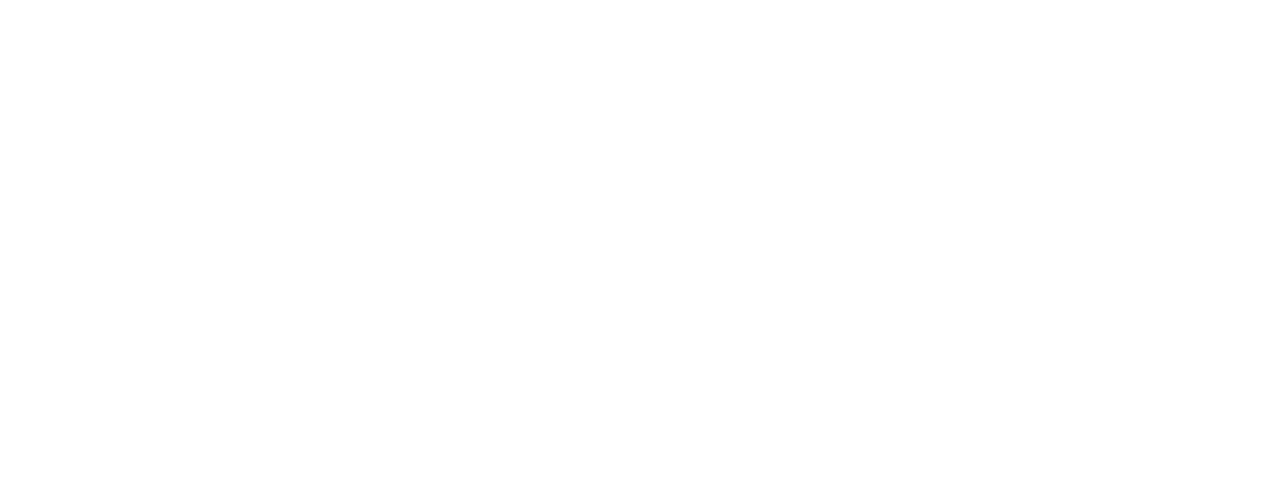
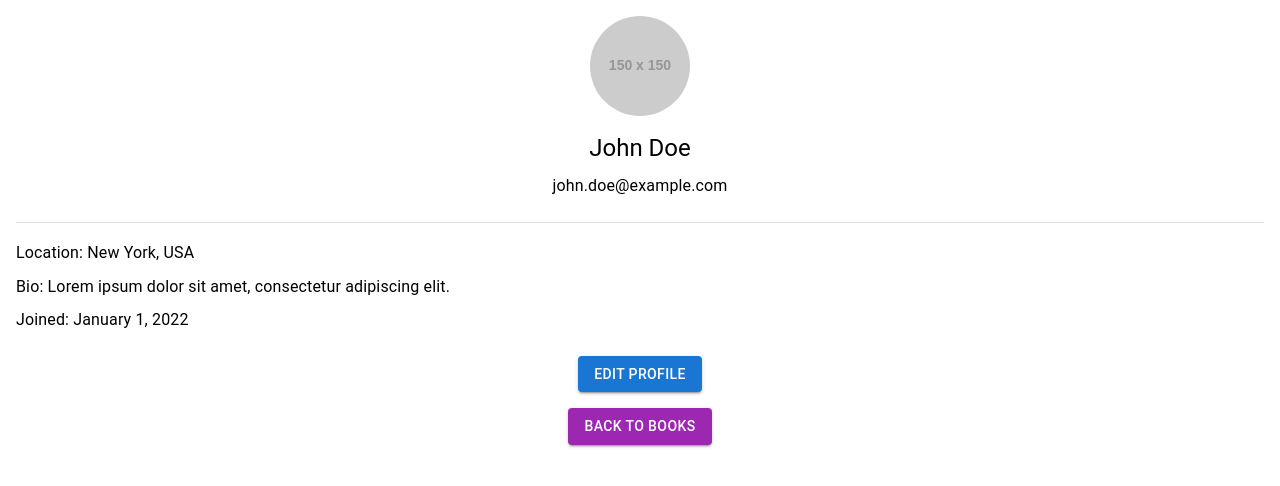
Before and after one commit to Mvzvrt/BookVerse, a React (Create React App) app in the folder client/: page /profile in a window 1280 px wide. Before the commit this address had no page. Shown: the top 486 px of the page. Built offline with nearby package versions, Linux system fonts and the light colour scheme; the HTML template or start-up script is replaced by a standard one.

Commit message:
Implemented the viewProfile feature and edited some files

```diff
--- a/client/src/App.js
+++ b/client/src/App.js
@@ -4,6 +4,7 @@
 import SignUp from './LandingPage/SignupForm';
 import Main from './MainPage/Main';
 import BookDetail from './MainPage/Books/BookDetails';
+import ProfilePage from './MainPage/User/ProfilePage';
 
 function App() {
   return (
@@ -14,6 +15,7 @@
         <Route path="/" element={<LogIn />} />
         <Route path="/main" element={<Main />}/>
         <Route path="/book/:id" element={<BookDetail />}/>
+        <Route path="/profile" element={<ProfilePage />}/>
       </Routes>
     </Router>
   );
--- a/client/src/MainPage/Layout/Sidebar.js
+++ b/client/src/MainPage/Layout/Sidebar.js
@@ -1,6 +1,7 @@
 import React, { useState } from 'react';
 import { Box, IconButton, Drawer, List, ListItem, ListItemText, Avatar, ListItemAvatar } from '@mui/material';
 import MenuIcon from '@mui/icons-material/Menu';
+import { Link as RouterLink } from 'react-router-dom';
 
 const Sidebar = () => {
   const [isOpen, setIsOpen] = useState(false);
@@ -17,14 +18,11 @@
       <Drawer anchor="left" open={isOpen} onClose={toggleDrawer}>
         <Box sx={{ width: 250, height: '100%', bgcolor: 'primary.main' }}>
           <List>
-            <ListItem button>
+            <ListItem button component={RouterLink} to="/profile">
               <ListItemAvatar>
                 <Avatar alt="User Profile" src="/path/to/profile/pic" />
               </ListItemAvatar>
               <ListItemText primary="User Name" sx={{ marginLeft: 1 }} />
-            </ListItem>
-            <ListItem button component="a" href="/profile">
-              <ListItemText primary="Profile" />
             </ListItem>
             {/* Add more sidebar items here */}
           </List>
--- a/client/src/MainPage/SearchFilter/FilterOptions.js
+++ b/client/src/MainPage/SearchFilter/FilterOptions.js
@@ -1,5 +1,6 @@
 import React from 'react';
 import { FormControl, InputLabel, Select, MenuItem, Box } from '@mui/material';
+import StarIcon from '@mui/icons-material/Star';
 
 const FilterOptions = ({ genre, setGenre, rating, setRating }) => {
   const handleGenreChange = (event) => {
@@ -8,6 +9,15 @@
 
   const handleRatingChange = (event) => {
     setRating(event.target.value);
+  };
+
+  // Function to render star icons based on the rating value
+  const renderStars = (count) => {
+    const stars = [];
+    for (let i = 0; i < count; i++) {
+      stars.push(<StarIcon key={i} />);
+    }
+    return stars;
   };
 
   return (
@@ -33,11 +43,11 @@
           <MenuItem value="">
             <em>None</em>
           </MenuItem>
-          <MenuItem value="5">5 Stars</MenuItem>
-          <MenuItem value="4">4 Stars</MenuItem>
-          <MenuItem value="3">3 Stars</MenuItem>
-          <MenuItem value="2">2 Stars</MenuItem>
-          <MenuItem value="1">1 Star</MenuItem>
+          <MenuItem value="5">{renderStars(5)}</MenuItem>
+          <MenuItem value="4">{renderStars(4)}</MenuItem>
+          <MenuItem value="3">{renderStars(3)}</MenuItem>
+          <MenuItem value="2">{renderStars(2)}</MenuItem>
+          <MenuItem value="1">{renderStars(1)}</MenuItem>
         </Select>
       </FormControl>
     </Box>
--- /dev/null
+++ b/client/src/MainPage/User/ProfilePage.js
@@ -0,0 +1,32 @@
+import React from 'react';
+import { Typography, Avatar, Button, Box, Divider } from '@mui/material';
+
+const ProfilePage = () => {
+  // Arbitrary user data
+  const user = {
+    name: "John Doe",
+    email: "john.doe@example.com",
+    avatarUrl: "https://via.placeholder.com/150",
+    location: "New York, USA",
+    bio: "Lorem ipsum dolor sit amet, consectetur adipiscing elit.",
+    joinedDate: "January 1, 2022"
+  };
+
+  return (
+    <Box sx={{ display: 'flex', flexDirection: 'column', alignItems: 'center', p: 2 }}>
+      <Avatar sx={{ width: 100, height: 100, mb: 2 }} alt="User Avatar" src={user.avatarUrl} />
+      <Typography variant="h5" gutterBottom>{user.name}</Typography>
+      <Typography variant="subtitle1" gutterBottom>{user.email}</Typography>
+      <Divider sx={{ width: '100%', my: 2 }} />
+      <Box sx={{ display: 'flex', flexDirection: 'column', alignItems: 'flex-start', width: '100%' }}>
+        <Typography variant="subtitle1" gutterBottom>Location: {user.location}</Typography>
+        <Typography variant="subtitle1" gutterBottom>Bio: {user.bio}</Typography>
+        <Typography variant="subtitle1" gutterBottom>Joined: {user.joinedDate}</Typography>
+      </Box>
+      <Button variant="contained" color="primary" sx={{ mt: 2 }}>Edit Profile</Button>
+      <Button variant="contained" color="secondary" sx={{ mt: 2 }} href="/main">Back to Books</Button>
+    </Box>
+  );
+};
+
+export default ProfilePage;
```
